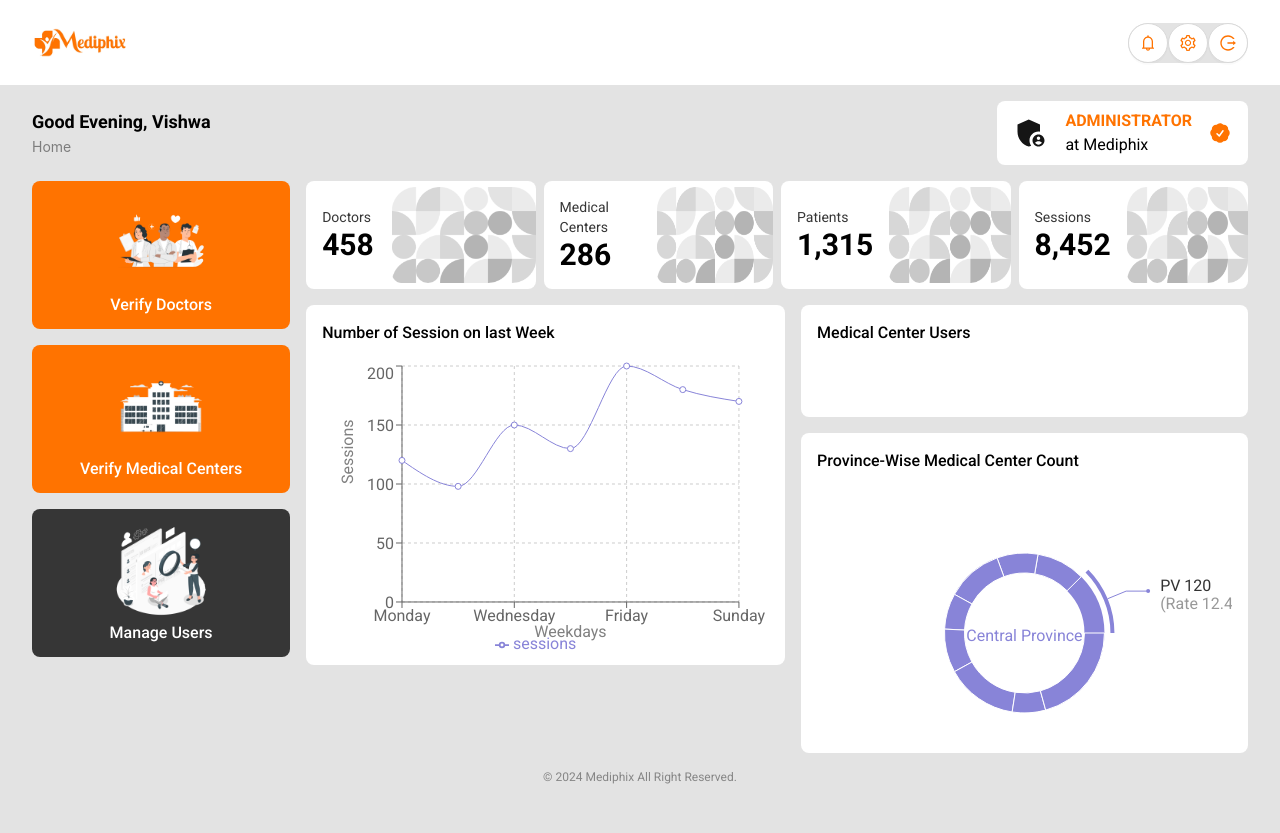
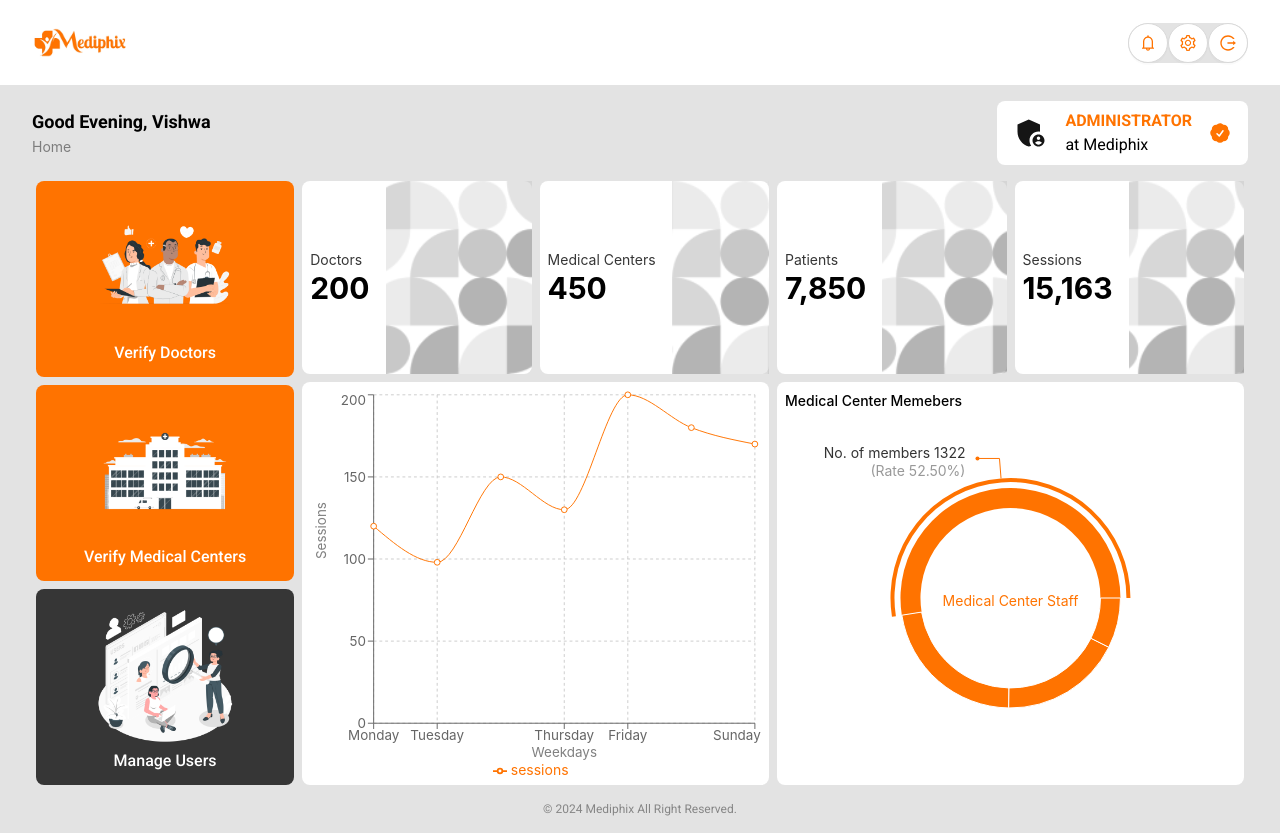
Before and after one commit to PlazerDev/mediphix-admin-frontend, a React (Vite) app: page /admin in a window 1280 px wide. Before the commit the page ends 801 px from the top, so only its background shows below. Built offline with nearby package versions, Linux system fonts and the light colour scheme.

Commit message:
created the home page for admin

```diff
--- a/src/components/ButtonWithImage.tsx
+++ b/src/components/ButtonWithImage.tsx
@@ -24,10 +24,10 @@ function ButtonWithImage({ title, style, img, to }: Props) {
       }}
       className={
         bgStyle +
-        " hover:cursor-pointer px-12 py-3 rounded-lg flex flex-col items-center gap-1"
+        " hover:cursor-pointer px-12 py-3 rounded-lg flex flex-col items-center gap-1 w-full h-full"
       }
     >
-      <img src={img} alt="Button Image" className="w-24 object-cover h-24" />
+      <img src={img} alt="Button Image" className="w-36 object-cover h-36" />
       <p className="font-medium text-white text-nowrap">{title}</p>
     </div>
   );
--- a/src/components/ProvincePieChart.tsx
+++ b/src/components/ProvincePieChart.tsx
@@ -2,15 +2,10 @@ import React, { useState } from "react";
 import { PieChart, Pie, Sector, ResponsiveContainer } from "recharts";
 
 const data = [
-  { name: "Central Province", value: 120 },
-  { name: "Eastern Province", value: 95 },
-  { name: "Northern Province", value: 80 },
-  { name: "North Western Province", value: 110 },
-  { name: "North Central Province", value: 70 },
-  { name: "Sabaragamuwa Province", value: 85 },
-  { name: "Southern Province", value: 140 },
-  { name: "Uva Province", value: 65 },
-  { name: "Western Province", value: 200 },
+  { name: "Medical Center Staff", value: 1322 },
+  { name: "Medical Center Receptionists", value: 560 },
+  { name: "Medical Center Administrators", value: 450 },
+  { name: "Medical Center Lab Staff", value: 186 },
 ];
 
 const renderActiveShape = (props: any) => {
@@ -73,7 +68,7 @@ const renderActiveShape = (props: any) => {
         y={ey}
         textAnchor={textAnchor}
         fill="#333"
-      >{`PV ${value}`}</text>
+      >{`No. of members ${value}`}</text>
       <text
         x={ex + (cos >= 0 ? 1 : -1) * 12}
         y={ey}
@@ -96,16 +91,16 @@ const ProvincePieChart: React.FC = () => {
 
   return (
     <ResponsiveContainer width="100%" height="100%">
-      <PieChart width={100} height={100}>
+      <PieChart className="bg-mediphix_card_background rounded-b-lg">
         <Pie
           activeIndex={activeIndex}
           activeShape={renderActiveShape}
           data={data}
           cx="50%"
           cy="50%"
-          innerRadius={60}
-          outerRadius={80}
-          fill="#8884d8"
+          innerRadius={90}
+          outerRadius={110}
+          fill="#ff7300"
           dataKey="value"
           onMouseEnter={onPieEnter}
         />
--- a/src/components/SessionChart.tsx
+++ b/src/components/SessionChart.tsx
@@ -21,16 +21,8 @@ const data = [
 
 function SessionChart() {
   return (
-    <ResponsiveContainer width="100%" height={300}>
-      <LineChart
-        data={data}
-        margin={{
-          top: 5,
-          right: 30,
-          left: 20,
-          bottom: 5,
-        }}
-      >
+    <ResponsiveContainer className=" bg-mediphix_card_background rounded-lg h-full">
+      <LineChart data={data} className="p-2">
         <CartesianGrid strokeDasharray="3 3" />
         <XAxis
           dataKey="name"
@@ -44,7 +36,7 @@ function SessionChart() {
         <Line
           type="monotone"
           dataKey="sessions"
-          stroke="#8884d8"
+          stroke="#ff7300"
           activeDot={{ r: 8 }}
         />
       </LineChart>
--- a/src/components/StatCard.tsx
+++ b/src/components/StatCard.tsx
@@ -7,9 +7,9 @@ interface Props {
 }
 function StatCard({ title, val }: Props) {
   return (
-    <div className="bg-mediphix_card_background w-full rounded-lg flex items-center justify-between">
-      <div className="flex flex-col p-4 items-start justify-start">
-        <p className="text-mediphix_text_b text-sm">{title}</p>
+    <div className="bg-mediphix_card_background w-full h-full ps-2 rounded-lg flex  justify-between gap-4">
+      <div className="flex flex-col items-start justify-center">
+        <p className="text-mediphix_text_b text-sm text-nowrap">{title}</p>
         <p className="font-bold text-3xl">
           <CountUp start={0} end={val} duration={3}></CountUp>
         </p>
@@ -18,7 +18,7 @@ function StatCard({ title, val }: Props) {
         <img
           src={patternImg}
           alt="Pattern Iamge"
-          className="h-24 mix-blend-luminosity"
+          className="h-full w-40 object-cover mix-blend-luminosity"
         />
       </div>
     </div>
--- a/src/pages/HomePage.tsx
+++ b/src/pages/HomePage.tsx
@@ -10,12 +10,11 @@ import userImg from "./../assets/images/users.png";
 import StatCard from "../components/StatCard";
 import SessionChart from "../components/SessionChart";
 import ProvincePieChart from "../components/ProvincePieChart";
+import { Col, Row } from "antd";
 
 function HomePage() {
-  // setting loading
   const [loading, setLoading] = useState(false);
 
-  // setting breadcrumb
   const breadcrumbItems = [
     {
       title: "Home",
@@ -25,11 +24,12 @@ function HomePage() {
 
   return (
     <div className="min-h-screen flex flex-col">
-      {/* Navigation Bar  */}
+      {/* Navigation Bar */}
       <NavBar />
+
       {/* Body */}
       {!loading && (
-        <div className="flex-grow px-8">
+        <div className="flex-grow flex flex-col px-8">
           <MainGreeting
             title="Good Evening"
             titleMemberName="Vishwa"
@@ -38,20 +38,25 @@ function HomePage() {
             medicalCenterName="Mediphix"
           />
           {/* Main Body div */}
-          <div className="flex item-center gap-4 justify-between">
-            <div className="flex flex-col gap-4">
+          <div className="flex-grow w-full flex flex-row">
+            <div className="flex flex-col items-center gap-2">
+              <div className="flex-1  w-full flex items-center justify-center px-1">
                 <ButtonWithImage
                   title="Verify Doctors"
                   style={1}
                   img={doctorImg}
                   to="verifyDoctors"
                 />
+              </div>
+              <div className="flex-1  w-full flex items-center justify-center px-1">
                 <ButtonWithImage
                   title="Verify Medical Centers"
                   style={1}
                   img={hospitalImg}
                   to=""
                 />
+              </div>
+              <div className="flex-1  w-full flex items-center justify-center px-1">
                 <ButtonWithImage
                   title="Manage Users"
                   style={2}
@@ -59,37 +64,44 @@ function HomePage() {
                   to=""
                 />
               </div>
-            <div className=" w-full">
-              <div className="flex flex-row gap-2 justify-between mb-4">
-                <StatCard title="Doctors" val={458} />
-                <StatCard title="Medical Centers" val={286} />
-                <StatCard title="Patients" val={1315} />
-                <StatCard title="Sessions" val={8452} />
             </div>
-              <div className="flex flex-row gap-4">
-                <div className="p-4 bg-mediphix_card_background rounded-lg flex-1 h-[360px]">
-                  <p className="font-medium mb-4">
-                    Number of Session on last Week
-                  </p>
+
+            <div className=" flex flex-col flex-grow">
+              {/* Stat Cards */}
+              <Row style={{ flex: 1 }} className="">
+                <Col span={6} className="pb-2 px-1">
+                  <StatCard title="Doctors" val={200} />
+                </Col>
+                <Col span={6} className="pb-2 px-1">
+                  <StatCard title="Medical Centers" val={450} />
+                </Col>
+                <Col span={6} className="pb-2 px-1">
+                  <StatCard title="Patients" val={7850} />
+                </Col>
+                <Col span={6} className="pb-2 px-1">
+                  <StatCard title="Sessions" val={15163} />
+                </Col>
+              </Row>
+              <Row style={{ flex: 2 }} className="">
+                <Col span={12} className=" px-1 ">
                   <SessionChart />
+                </Col>
+                <Col span={12} className="flex flex-col">
+                  <div className="bg-mediphix_card_background mx-1 px-2 pt-2 rounded-t-lg font-medium">
+                    Medical Center Memebers
                   </div>
-                <div className=" rounded-lg flex-1 flex flex-col gap-4">
-                  <div className="p-4 bg-mediphix_card_background flex-1 justify-between rounded-lg">
-                    <p className="font-medium mb-4">Medical Center Users</p>
-                  </div>
-                  <div className="p-4 bg-mediphix_card_background flex-1 justify-between rounded-lg h-80">
-                    <p className="font-medium mb-4">
-                      Province-Wise Medical Center Count
-                    </p>
+                  <div className=" flex-1 px-1">
                     <ProvincePieChart />
                   </div>
-                </div>
-              </div>
+                </Col>
+              </Row>
             </div>
           </div>
         </div>
       )}
+
       {loading && <Loading />}
+
       {/* Footer */}
       <Footer />
     </div>
```
Lines whose indentation alone changed are shown as unchanged.
